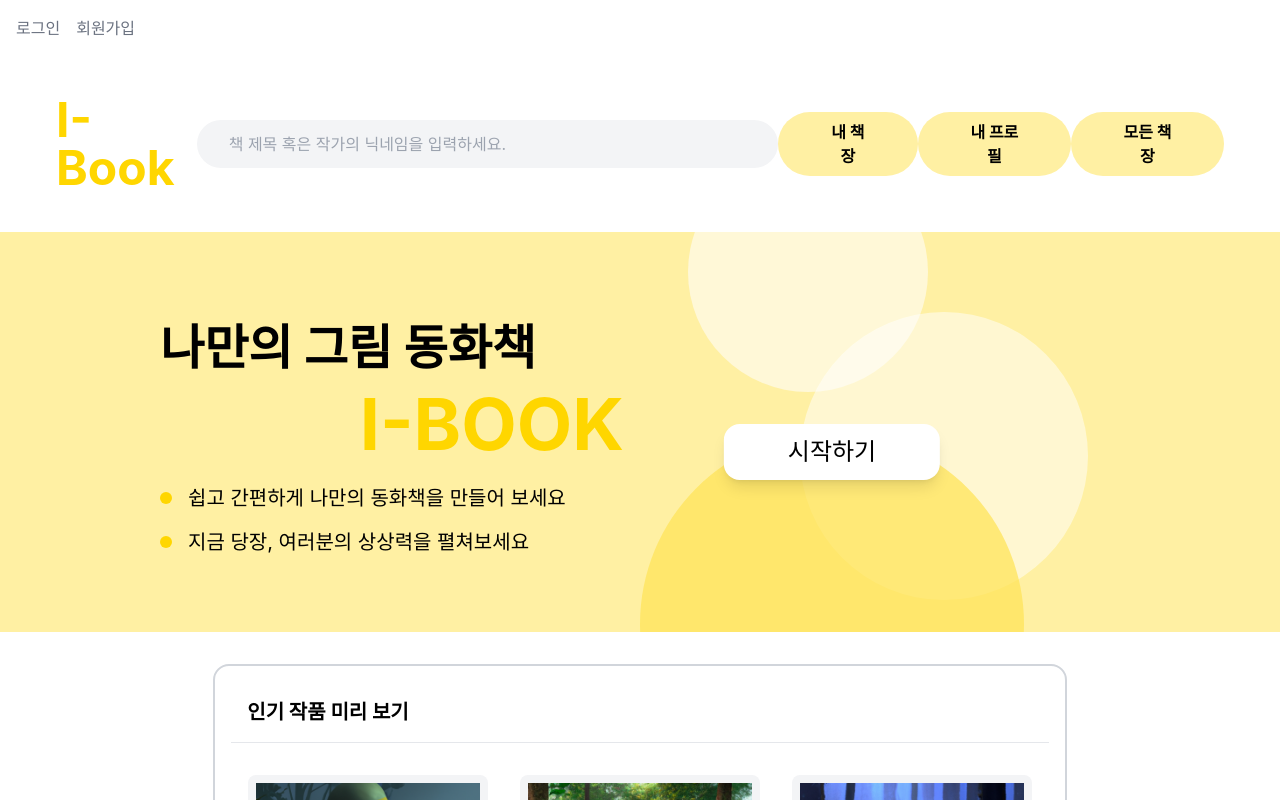
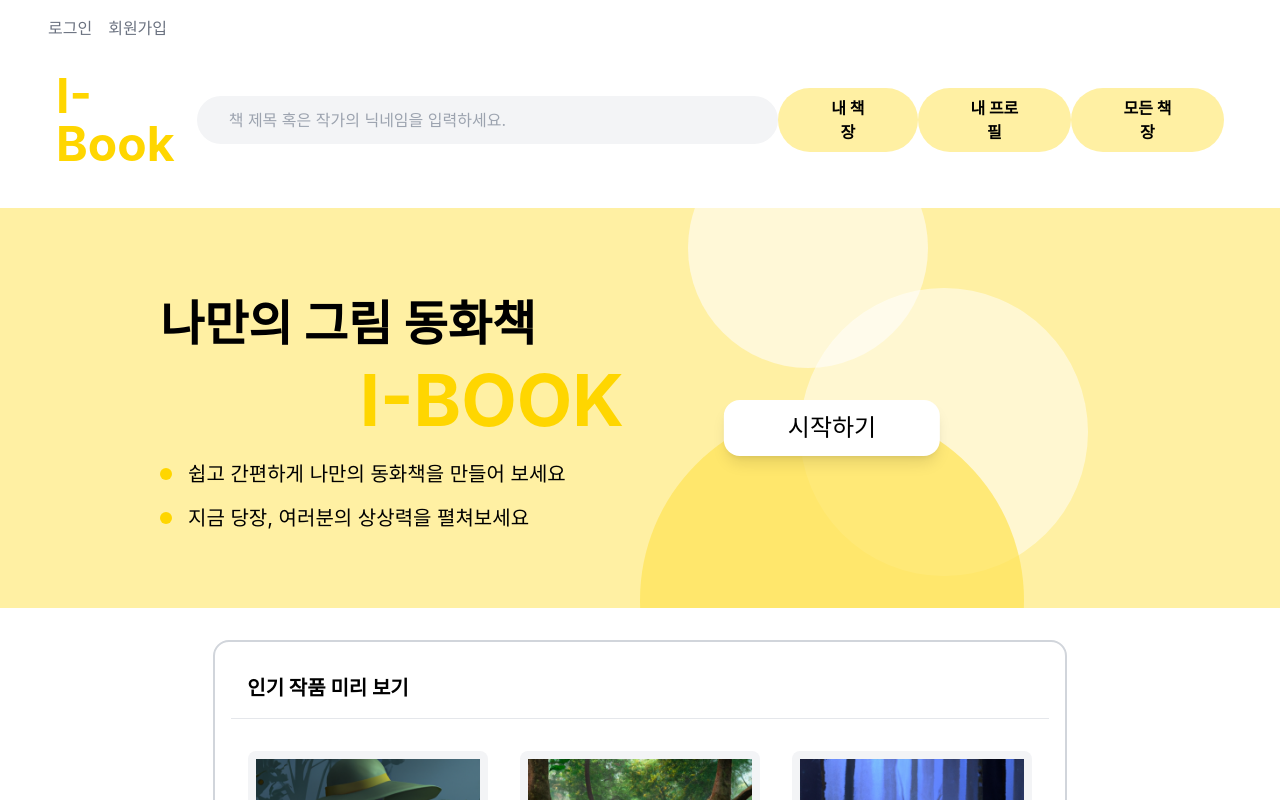
Before and after one commit to tuk-iBooK/Frontend, a React (Create React App) app: page / in a window 1280 px wide. Shown: the top 800 px of the page. Built offline with nearby package versions, Linux system fonts and the light colour scheme.

Commit message:
헤더바 css 수정

```diff
--- a/src/components/Header.tsx
+++ b/src/components/Header.tsx
@@ -33,7 +33,7 @@ const Header: React.FC = () => {
 
   return (
     <div>
-      <div className="p-4 items-end justify-end">
+      <div className="pl-12 p-4 items-end justify-end">
         {isLoggedIn ? (
           <button
             onClick={handleLogout}
@@ -58,7 +58,7 @@ const Header: React.FC = () => {
           </>
         )}
       </div>
-      <div className="flex justify-between items-center p-2 mt-8">
+      <div className="flex justify-between items-center p-2 mt-2">
         <Link to="/" className="text-5xl ml-12 font-bold text-[#FFD600]">
           I-Book
         </Link>
```
Also changed, not shown: src/pages/MainPage.tsx (+0 -28 lines).
